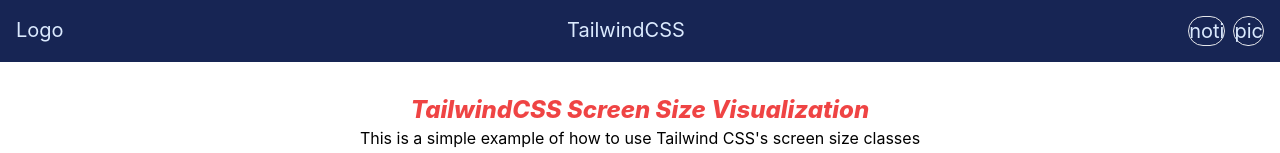
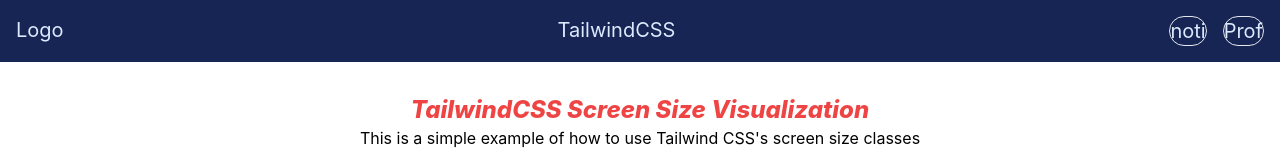
Before and after one commit to Nahid1911/tailwindCssReactJs, a React (Create React App) app: page / in a window 1280 px wide. Shown: the top 153 px of the page. Built offline with nearby package versions, Linux system fonts and the light colour scheme; the HTML template or start-up script is replaced by a standard one.

Commit message:
Add menu item to user icon

```diff
--- a/src/components/navBar.js
+++ b/src/components/navBar.js
@@ -1,16 +1,35 @@
-export default function NavBar () {
-  return(
+import React, { Fragment } from "react";
+import { Menu, Transition } from "@headlessui/react";
+export default function NavBar() {
+  return (
     <div className="flex flex-row justify-between p-4 text-blue-100 text-xl bg-blue-950">
       <div>Logo</div>
       <div>
         <ul>TailwindCSS</ul>
-        </div>
-      <div>
-        <ul className="flex flex-row gap-2">
-          <li className="border rounded-full">noti</li>
-          <li className="border rounded-full">pic</li>
-        </ul>
+      </div>
+      <div className="flex flex-row gap-4">
+        <button className="border rounded-full">noti</button>
+        <Menu as="div" className="relative border rounded-full">
+          <div>
+            <Menu.Button>
+              <span className="relative">Prof</span>
+            </Menu.Button>
+          </div>
+          <Transition as={Fragment} className="rounded-xl p-4">
+            <Menu.Items className="absolute right-0 z-10 mt-2 w-48 bg-blue-900">
+              <Menu.Item className="block border-r-amber-600">
+                <a href=" " className="">Head-1</a>
+              </Menu.Item>
+              <Menu.Item className="block border-r-amber-600">
+                <a href=" ">Head-2</a>
+              </Menu.Item>
+              <Menu.Item className="block border-r-amber-600">
+                <a href=" ">Head-3</a>
+              </Menu.Item>
+            </Menu.Items>
+          </Transition>
+        </Menu>
       </div>
     </div>
-  )
+  );
 }
```
